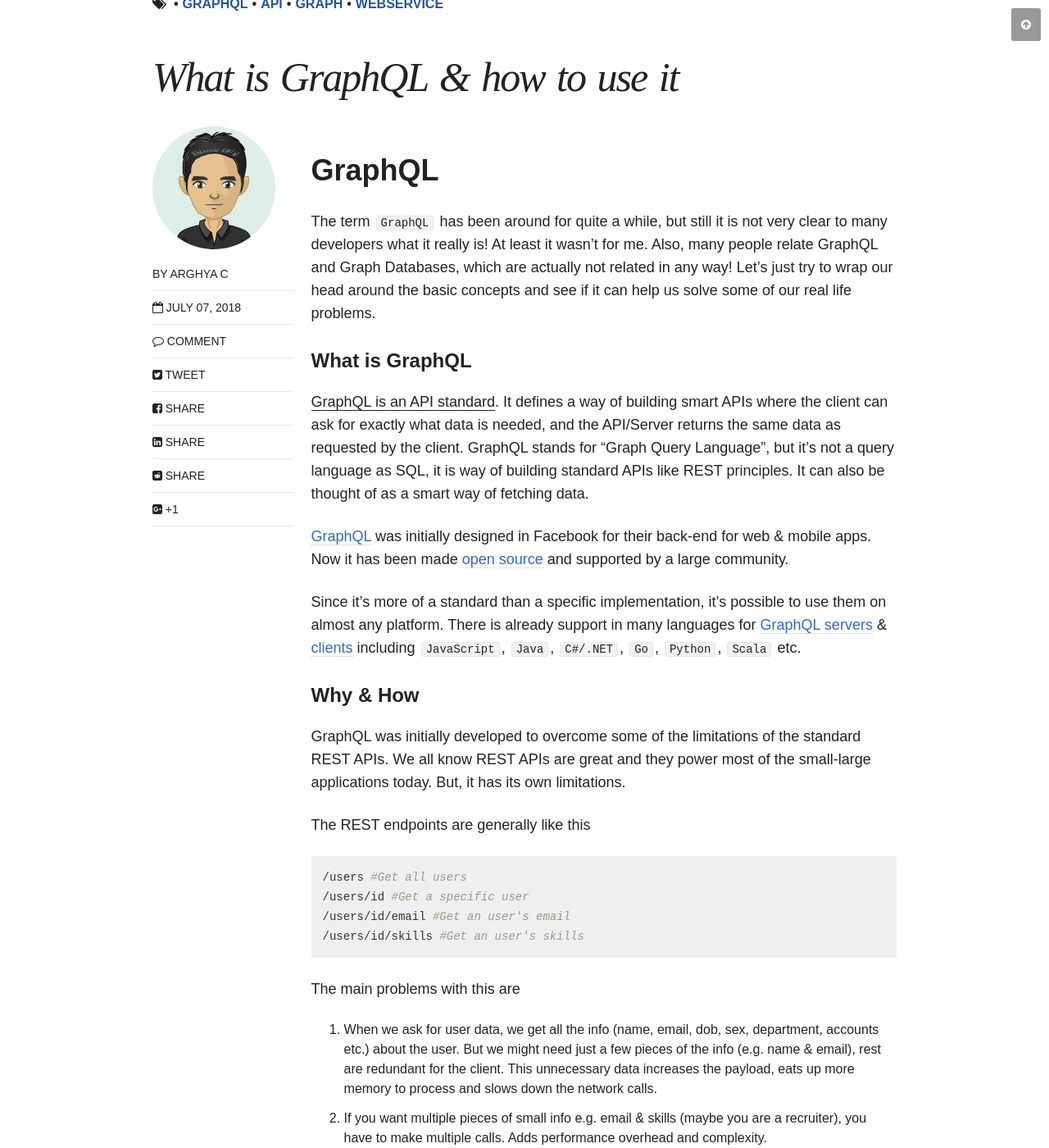
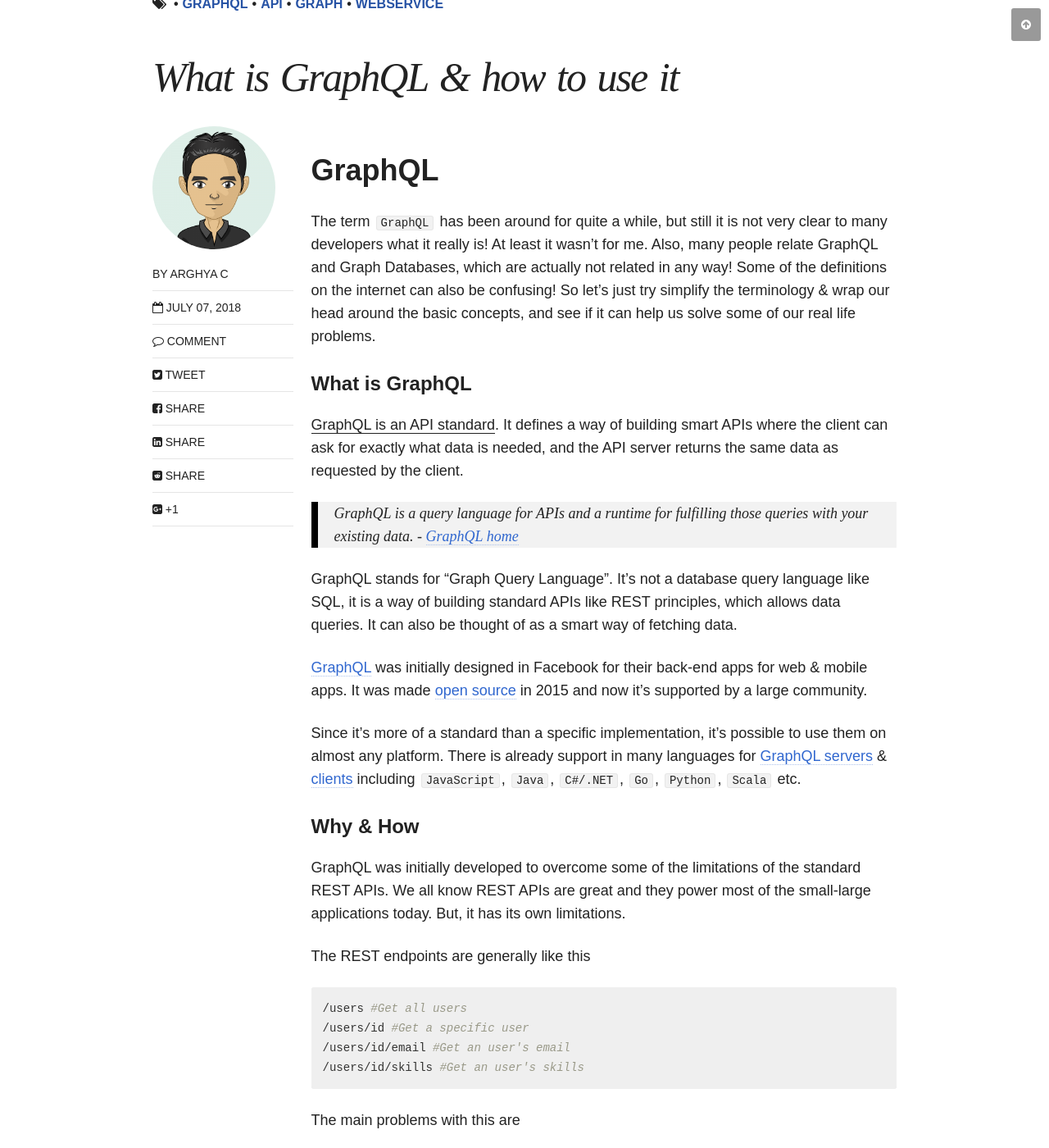
Before and after one commit to chakrabar/chakrabar.github.io, a Jekyll site: the page built from _posts/articles/2018-07-07-what-is-graphql.md, in a window 1280 px wide and 1400 px high, scrolled down 865 px. Shown: the whole window at 82% size. Built offline with Jekyll 4.4.1, drawn with Linux system fonts in a browser that asks for light colours; nearby versions of some CDN libraries; comment, search, counter and statistics services are not loaded; some of the changed text lies outside the part shown.

Commit message:
Typos & minor fixes

```diff
--- a/_posts/articles/2018-07-07-what-is-graphql.md
+++ b/_posts/articles/2018-07-07-what-is-graphql.md
@@ -14,13 +14,17 @@ published: true
 
 # GraphQL
 
-The term `GraphQL` has been around for quite a while, but still it is not very clear to many developers what it really is! At least it wasn't for me. Also, many people relate GraphQL and Graph Databases, which are actually not related in any way! Let's just try to wrap our head around the basic concepts and see if it can help us solve some of our real life problems.
+The term `GraphQL` has been around for quite a while, but still it is not very clear to many developers what it really is! At least it wasn't for me. Also, many people relate GraphQL and Graph Databases, which are actually not related in any way! Some of the definitions on the internet can also be confusing! So let's just try simplify the terminology & wrap our head around the basic concepts, and see if it can help us solve some of our real life problems.
 
 #### What is GraphQL
 
-<u>GraphQL is an API standard</u>. It defines a way of building smart APIs where the client can ask for exactly what data is needed, and the API/Server returns the same data as requested by the client. GraphQL stands for "Graph Query Language", but it's not a query language as SQL, it is way of building standard APIs like REST principles. It can also be thought of as a smart way of fetching data.
+<u>GraphQL is an API standard</u>. It defines a way of building smart APIs where the client can ask for exactly what data is needed, and the API server returns the same data as requested by the client.
 
-[GraphQL](https://graphql.org/) was initially designed in Facebook for their back-end for web & mobile apps. Now it has been made [open source](https://github.com/graphql) and supported by a large community.
+> GraphQL is a query language for APIs and a runtime for fulfilling those queries with your existing data. - [GraphQL home](http://graphql.github.io/)
+
+GraphQL stands for "Graph Query Language". It's not a database query language like SQL, it is a way of building standard APIs like REST principles, which allows data queries. It can also be thought of as a smart way of fetching data.
+
+[GraphQL](https://graphql.org/) was initially designed in Facebook for their back-end apps for web & mobile apps. It was made [open source](https://github.com/graphql) in 2015 and now it's supported by a large community.
 
 Since it's more of a standard than a specific implementation, it's possible to use them on almost any platform. There is already support in many languages for [GraphQL servers](http://graphql.github.io/code/) & [clients](http://graphql.github.io/code/#graphql-clients) including `JavaScript`, `Java`, `C#/.NET`, `Go`, `Python`, `Scala` etc.
 
@@ -111,11 +115,11 @@ GitHub provides a nice interface to write interactive GraphQL queries on its liv
 
 ![Image](/images/posts/misc/github-graphiql.png)
 
-Now, on the API side, the server needs to know how to fulfil the queries. To do this, the GraphQL servers use some specialized _`GraphQL execution engine`_ that knows _how to get data for each fields defined in the schema_.
+Now, on the API side, the server needs to know how to fulfil the queries. To do this, the GraphQL servers use some specialized _`GraphQL execution engine`_ that knows _how to get data for each fields defined in the schema_ and combine them into requested form.
 
-So when the server receives the query, it and parses and executes the query. If something is found wrong (e.g. a field that is not defined in the schema), it throws a user-friendly message stating what went wrong with the query.
+So when the server receives the query, it parses and executes the query. If something is found wrong (e.g. a field that is not defined in the schema), it throws a user-friendly message stating what went wrong with the query.
 
-Generally it produces a bunch of smaller queries to fulfil individual fields requested in the query. Then the execution engine tries to run all the queries in most efficient manner, concurrently and combines them back to produce the final result. This result is sent back to the client is the original requested format, generally as `JSON`.
+Generally it produces a bunch of smaller queries to fulfil individual fields requested in the query. Then the execution engine tries to run all the queries in most efficient manner, concurrently and combines them back to produce the final result. This result is sent back to the client in the original requested format, generally as `JSON`.
 
 **Note:** There is no constraint on the source of data. For example, it's totally fine to get some audit records from a SQL Server database, user document from MongoDB and transaction details from another API.
 {: .notice--info}
```
